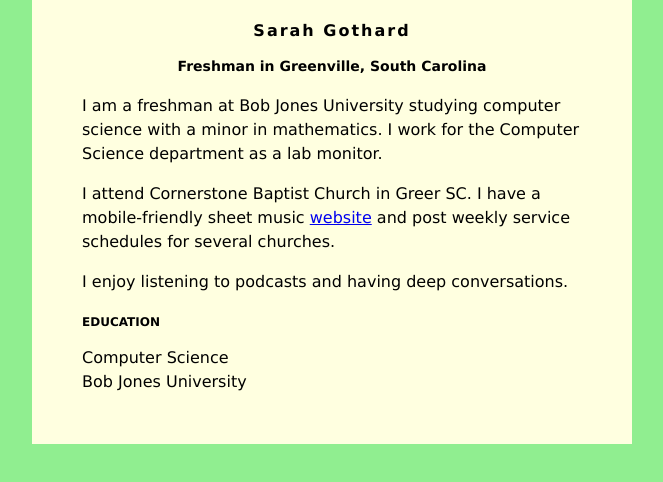
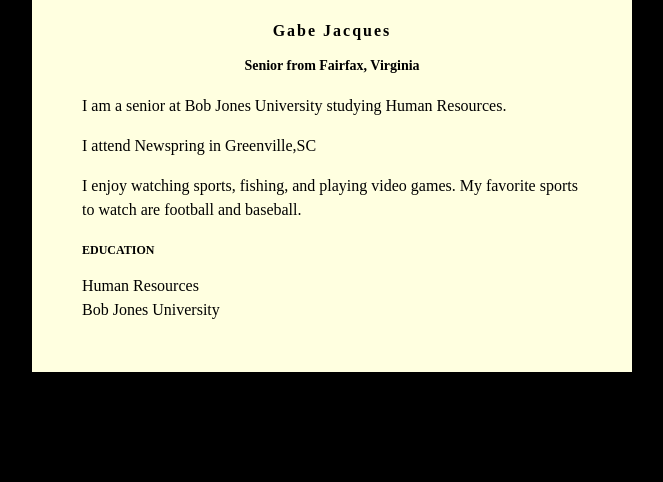
Before and after one commit to GabeJacques/GabeJacques.github.io, a plain HTML site: page index.html in a window 1280 px wide. Shown: the whole page, without its empty margins (308-971 px from the left). Drawn offline with Linux system fonts and the light colour scheme.

Commit message:
Update index.html

```diff
--- a/index.html
+++ b/index.html
@@ -2,8 +2,8 @@
 <head>
 <style>
 body {
-    background: lightgreen;
-    font-family: Verdana;
+    background:Black;
+    font-family: Magenta;
 }
 #content {
     background: lightyellow;
@@ -30,21 +30,18 @@
 </head>
 <body>
     <div id="content">
-        <h1>Sarah Gothard</h1>
-        <h2>Freshman in Greenville, South Carolina</h2>
+        <h1>Gabe Jacques</h1>
+        <h2>Senior from Fairfax, Virginia</h2>
 
-         <p>I am a freshman at Bob Jones University studying computer science with a minor in
-            mathematics. I work for the Computer Science department as a lab monitor.</p>
+         <p>I am a senior at Bob Jones University studying Human Resources. </p>
          <p>
-            I attend Cornerstone Baptist Church in Greer SC. I have a mobile-friendly
-            sheet music <a href="https://mobilehymns.org/">website</a> and post weekly service
-            schedules for several churches.
+            I attend Newspring in Greenville,SC
          </p>
          <p>
-            I enjoy listening to podcasts and having deep conversations.
+            I enjoy watching sports, fishing, and playing video games. My favorite sports to watch are football and baseball.
          </p>
         <h3>EDUCATION</h3>
-        Computer Science<br />
+        Human Resources<br />
         Bob Jones University
     </div>
 
```
